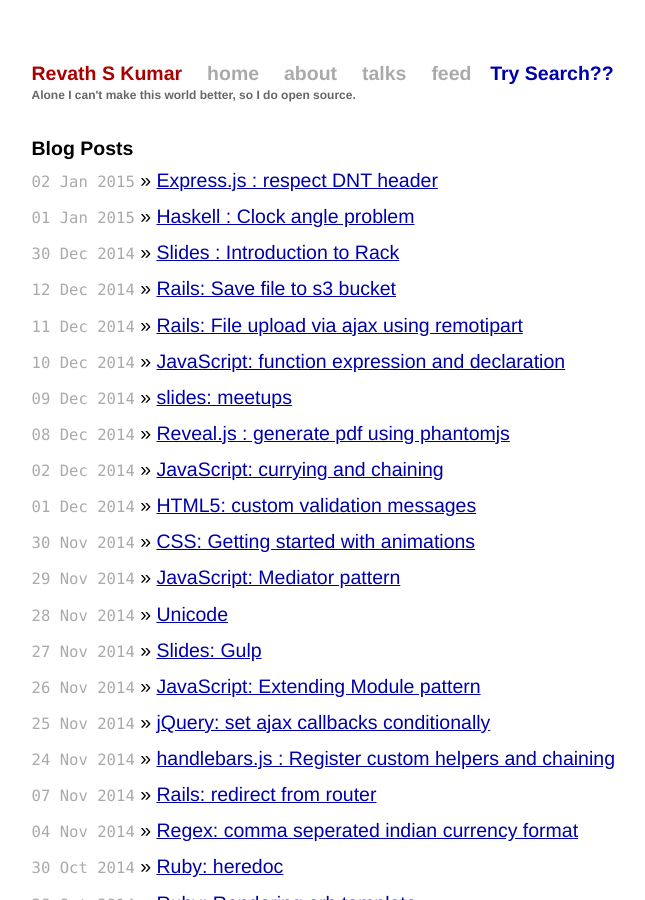
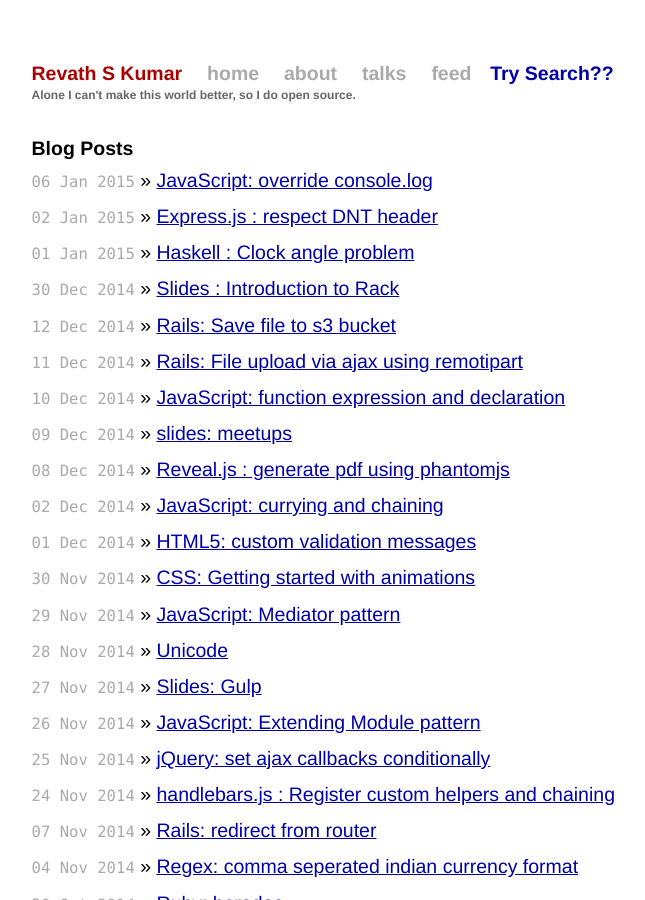
Before and after one commit to revathskumar/blog.revathskumar.com, a Jekyll site: the page built from index.html, in a window 1280 px wide and 900 px high. Shown: the whole window, without its empty margins (199-844 px from the left). Built offline with Jekyll 4.4.1, drawn with Linux system fonts in a browser that asks for light colours; Markdown is read by kramdown in place of the engine named in the settings.

Commit message:
PUBLISH: js override console.log

```diff
--- a/_drafts/2015-01-03-javascript-override-console-log.md
+++ b/_posts/2015-01-06-javascript-override-console-log.md
@@ -2,8 +2,8 @@
 layout: post
 title: "JavaScript: override console.log"
 excerpt: "How to implement a custom method for logging, by overriding console.log"
-date: 2015-01-03 00:00:00 IST
-updated: 2015-01-03 00:00:00 IST
+date: 2015-01-06 00:00:00 IST
+updated: 2015-01-06 00:00:00 IST
 categories: javascript
 ---
 
```
